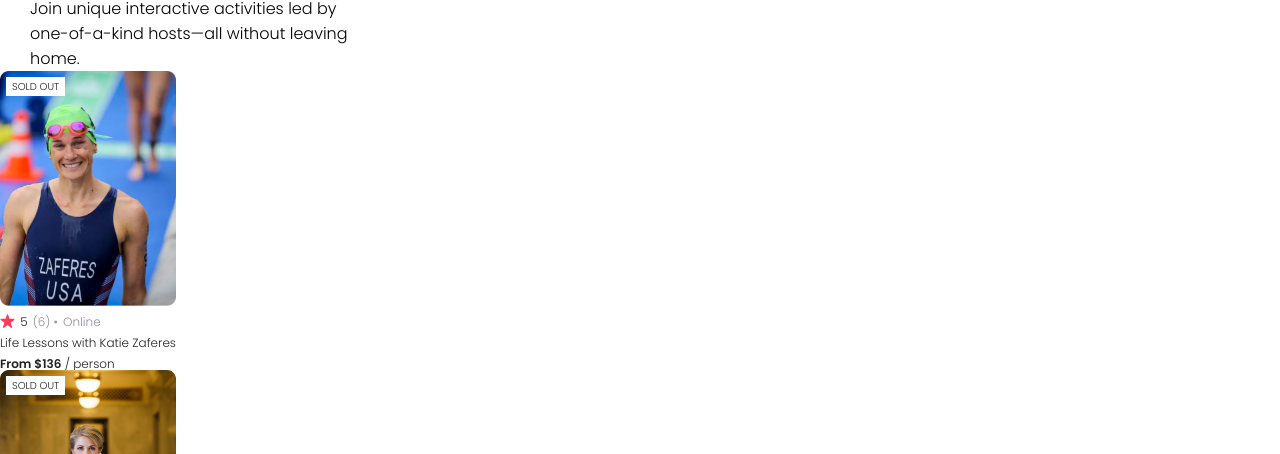
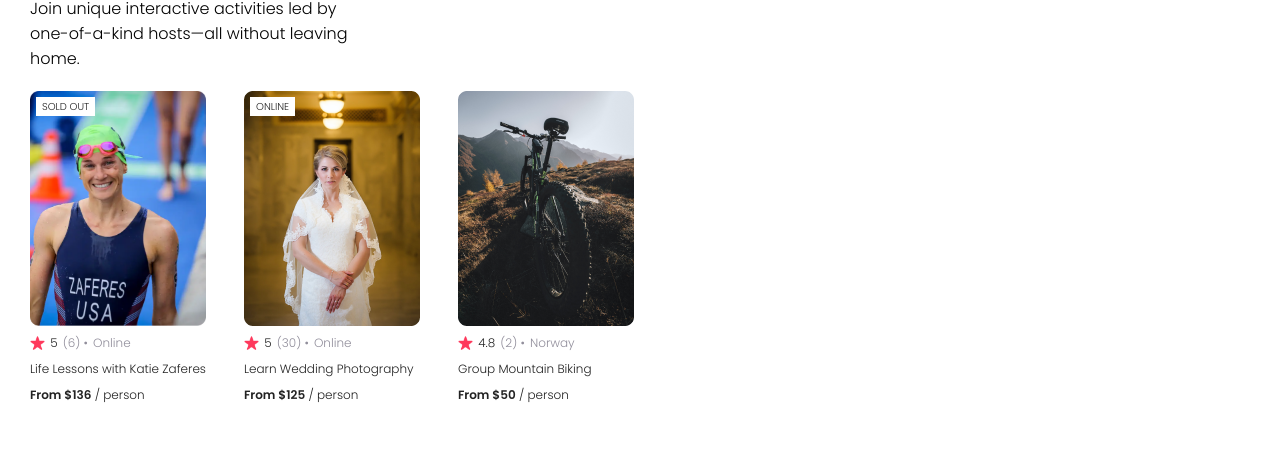
Before and after one commit to bliv27/scrimba, a React (Vite) app in the folder 2_airbnb_clone/: page / in a window 1280 px wide. Shown: the part 477-931 px from the top of the page. After the commit the page ends 881 px from the top, so only its background shows below. Built offline with nearby package versions, Linux system fonts and the light colour scheme.

Commit message:
airbnb 23

```diff
--- a/2_airbnb_clone/src/App.css
+++ b/2_airbnb_clone/src/App.css
@@ -53,14 +53,22 @@
   max-width:320px;
 }
 
+.cards__list {
+  display: flex;
+  flex-wrap: nowrap;
+  gap: 20px;
+  overflow-x: auto;
+  margin-top:20px;
+}
+
 .card{
   width: 176px;
   font-size: 12px;
-  line-height: 13px;
   color:#222222;
   position: relative;
   display: flex;
   flex-direction: column;
+  flex:0 0 auto;
   margin-right:18px;
 }
 
@@ -84,6 +92,11 @@
   height:14px;
 }
 
+.card__title{
+  overflow: hidden;
+  text-overflow: ellipsis;
+}
+
 .card>p{
   margin:8px 0 0;
 }
--- a/2_airbnb_clone/src/App.jsx
+++ b/2_airbnb_clone/src/App.jsx
@@ -7,15 +7,17 @@
 
 function App() {
 
-  const cards = data.map(card => {
+  const cards = data.map(item => {
     return (
       <Card
-        img={card.coverImg}
-        rating={card.stats.rating}
-        reviewCount={card.stats.reviewCount}
-        location={card.location}
-        title={card.title}
-        price={card.price}
+        key={item.id}
+        img={item.coverImg}
+        rating={item.stats.rating}
+        reviewCount={item.stats.reviewCount}
+        location={item.location}
+        title={item.title}
+        price={item.price}
+        openSpots={item.openSpots}
       />
     )
   })
@@ -24,7 +26,9 @@
     <div>
       <Navbar />
       <Hero />
-      {cards}
+      <section className='cards__list'>
+        {cards}
+      </section>
     </div>
   )
 }
--- a/2_airbnb_clone/src/components/Card.jsx
+++ b/2_airbnb_clone/src/components/Card.jsx
@@ -1,9 +1,16 @@
 import star from "./../assets/star.png";
 
 export default function Card(props) {
+  let badeText
+  if (props.openSpots === 0){
+    badeText = "sold out"
+  } else if (props.location === "Online") {
+    badeText = "online"
+  }
+
   return(
     <div className="card">
-      <div className="card__status">sold out</div>
+      {badeText && <div className="card__status">{badeText}</div>}
       <img
         className="card__photo"
         src={new URL("./../assets/"+props.img, import.meta.url).href }
@@ -14,8 +21,8 @@
         <span className="grey">({props.reviewCount}) &#x2022; </span>
         <span className="grey">{props.location}</span>
       </p>
-      <p>{props.title}</p>
-      <p><span className="bold">From ${props.price}</span> / person</p>
+      <p className="card__title">{props.title}</p>
+      <p className="card__price"><span className="bold">From ${props.price}</span> / person</p>
     </div>
   )
 }
```
